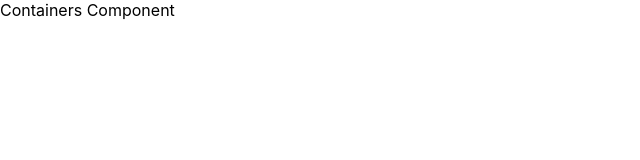
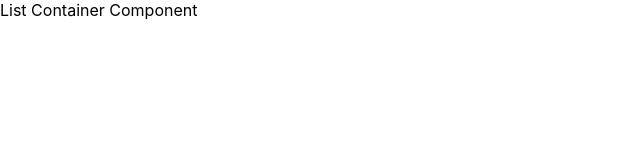
Before and after one commit to syunto07ka/makard, a React app: page / in a window 1280 px wide. Shown: the top 160 px of the page, without its empty margins (0-640 px from the left). Built offline with nearby package versions, Linux system fonts and the light colour scheme.

Commit message:
feat: create ListContainer component

```diff
--- a/src/containers/index.tsx
+++ b/src/containers/index.tsx
@@ -1,9 +1,15 @@
 import * as React from 'react';
+import { BrowserRouter as Router, Switch, Route } from 'react-router-dom';
+import ListContainer from 'containers/pages/List';
 
 const Containers: React.FC = () => (
-    <div>
-      Containers Component
-    </div>
+  <Router>
+    <Switch>
+      <Route path="/">
+        <ListContainer />
+      </Route>
+    </Switch>
+  </Router>
 );
 
 export default Containers;
--- /dev/null
+++ b/src/containers/pages/List/index.tsx
@@ -0,0 +1,9 @@
+import * as React from 'react';
+
+const ListContainer: React.FC = () => (
+  <div>
+    List Container Component
+  </div>
+);
+
+export default ListContainer;
```
